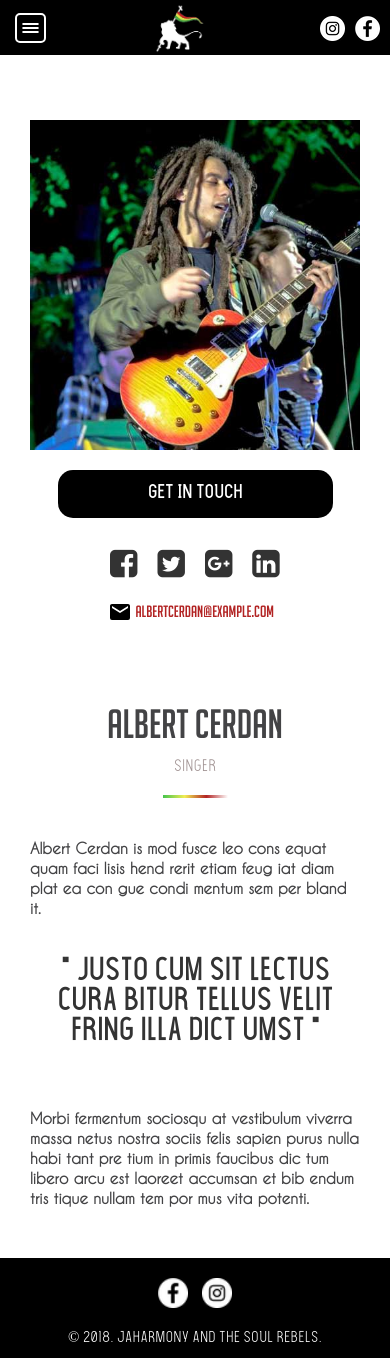
After one commit to pol-93/prova, a PHP site: page /Bio.php in a window 390 px wide. The commit adds this page. Run offline with PHP 8.4, Linux system fonts and the light colour scheme; some libraries are stand-ins or nearby versions.

Commit message:
links fets i pagina bio.php acabada per dektop i mobile

```diff
--- /dev/null
+++ b/Bio.php
@@ -0,0 +1,158 @@
+<!DOCTYPE html>
+<html>
+<head>
+<!-- Correcció viewport versions movils -->
+<meta name="viewport" content="width=device-width, initial-scale=0.8 user-scalable=no">
+
+<!-- JQuery -->
+<script src="https://ajax.googleapis.com/ajax/libs/jquery/3.2.1/jquery.min.js"></script>
+
+<!-- Latest compiled and minified CSS -->
+<link rel="stylesheet" href="https://maxcdn.bootstrapcdn.com/bootstrap/3.3.7/css/bootstrap.min.css" integrity="sha384-BVYiiSIFeK1dGmJRAkycuHAHRg32OmUcww7on3RYdg4Va+PmSTsz/K68vbdEjh4u" crossorigin="anonymous">
+
+<!-- Optional theme -->
+<link rel="stylesheet" href="https://maxcdn.bootstrapcdn.com/bootstrap/3.3.7/css/bootstrap-theme.min.css" integrity="sha384-rHyoN1iRsVXV4nD0JutlnGaslCJuC7uwjduW9SVrLvRYooPp2bWYgmgJQIXwl/Sp" crossorigin="anonymous">
+
+<!-- Latest compiled and minified JavaScript -->
+<script src="https://maxcdn.bootstrapcdn.com/bootstrap/3.3.7/js/bootstrap.min.js" integrity="sha384-Tc5IQib027qvyjSMfHjOMaLkfuWVxZxUPnCJA7l2mCWNIpG9mGCD8wGNIcPD7Txa" crossorigin="anonymous"></script>
+
+<link rel="stylesheet" type="text/css"href="https://maxcdn.bootstrapcdn.com/font-awesome/4.7.0/css/font-awesome.min.css">
+
+<script src="./JS/code.js"></script>
+
+<link rel="stylesheet" type="text/css"href="./CSS/reset.css">
+<link rel="stylesheet" type="text/css"href="./CSS/style.css">
+<link rel="stylesheet" type="text/css"href="./CSS/font.css">
+
+<title> Jaharmony </title>
+</head>
+<body>
+
+<div class="container-fluid">
+
+
+
+<header id="head" style="background-color:black;">
+	<div class="row">
+		<a href="./index.php">
+		<div class="col-lg-5 col-md-5 hidden-xs hidden-sm centrat">
+				<div class="col-lg-1 col-md-1 hidden-xs hidden-sm col-md-push-1 col-lg-push-1 logo">
+				</div>
+				<div class="col-lg-10 col-md-1 col-sm-1 col-xs-1" style="position:relative;">
+					<img class="posicionar" src="./img/titol.png"></img>
+				</div>
+		</div>
+		</a>
+		<div class="menupartdreta hidden-xs hidden-sm">
+			<ul class="menu">
+				<li onclick="aboutuslink()"><a>About us</a></li>
+				<li onclick="bandlink()"><a>Band</a>
+					<ul>
+						<li onclick="bio()"><a>Albert Cerdan </a></li>
+						<li onclick="bio()"><a> Dani Merme </a></li>
+						<li onclick="bio()"><a> Adria Lloret </a></li>
+						<li onclick="bio()"><a> Nil Couto </a></li>
+					</ul>
+				</li>
+				<li onclick="concertslink()"><a>Concerts</a></li>
+				<li onclick="contactlink()"><a>Contact</a></li>
+				<li><img src="./img/facebook.png"></img></li>
+				<li><img src="./img/instagram.png"></img></li>
+			</ul>
+		</div>
+	<div class="col-xs-12 col-sm-12 hidden-lg hidden-md">
+		<div class="col-sm-1 col-xs-1 relatiu">
+			<div class="botomenu" id="botomenuxs">
+				<div class="linea" style="top:8px;"></div>
+				<div class="linea" style="top:12px;"></div>
+				<div class="linea" style="top:16px;"></div>
+			</div>
+		</div>
+		<a href="./index.php"><div class="col-xs-1 col-sm-1 hidden-lg hidden-md col-xs-push-3 col-sm-push-3 logo" style="width:50px;margin-top:3px;">
+		</div></a>
+			<div class="hidden-md hidden-lg logoxs"><img src="./img/facebook.png"></img></div>
+			<div class="hidden-md hidden-lg logoxs"><img src="./img/instagram.png"></img></div>
+		</div>
+	</div>
+
+</header>
+<div class="row" style="margin-top:120px;">
+	<section>
+	<div class="shell">
+		<div class="col-xs-12 col-sm-5 col-md-5 col-lg-4 col-lg-offset-1 partesquerra">
+			<img class="imatgebio" src="./img/bio.jpg"/>
+			<div class="visible-xs visible-sm visible-md visible-lg">
+				<div onclick="contactlink()" class="col-lg-10 col-xs-10 col-xs-offset-1 col-lg-offset-1 col-md-10 col-md-offset-1 col-sm-10 col-sm-offset-1 botocontactsensewidth" style="margin-top:20px;margin-bottom:20px;"> GET IN TOUCH </div>
+			</div>
+			<ul class="logosxarxessocials">
+				<li><i class="fa fa-2x fa-facebook-square" aria-hidden="true"></i></li>
+				<li><i class="fa fa-2x fa-twitter-square" aria-hidden="true"></i></li>
+				<li><i class="fa fa-2x fa-google-plus-square" aria-hidden="true"></i></li>
+				<li><i class="fa fa-2x fa-linkedin-square" aria-hidden="true"></i></li>
+			</ul>
+			<div class="sotaimatge">
+			<svg style="width:24px;height:24px;float:left;" viewBox="0 0 24 24">
+			<path fill="#000000" d="M20,8L12,13L4,8V6L12,11L20,6M20,4H4C2.89,4 2,4.89 2,6V18A2,2 0 0,0 4,20H20A2,2 0 0,0 22,18V6C22,4.89 21.1,4 20,4Z" />
+			</svg>
+			<a href="mailto:AlbertCerdan@example.com" class="mailbio">AlbertCerdan@example.com</a>
+			</div>
+		</div>
+		<div class="col-sm-7 col-lg-6 col-md-7 col-xs-12">
+			<h1 class="hidden-xs" style="color:#434345;">Albert Cerdan</h1>
+			<p class="hidden-xs rang">Singer</p>
+			<h1 class="visible-xs nomartista">Albert Cerdan</h1>
+			<p class="visible-xs rang" style="text-align:center;">Singer</p>
+			<hr class="hidden-xs">
+			<hr class="visible-xs" style="text-align:center;float:none;">
+			<p class="intro">
+				Albert Cerdan is mod fusce leo cons equat quam faci lisis hend rerit etiam feug iat diam plat ea con gue condi mentum sem per bland it.
+			</p>
+			<p class="slogan">" justo cum sit lectus cura bitur tellus velit fring illa dict umst "</p>
+			<p class="intro">
+			Morbi fermentum sociosqu at vestibulum viverra massa netus 	nostra sociis felis sapien purus nulla habi tant pre tium in primis faucibus dic tum libero arcu est
+			laoreet accumsan et bib endum tris tique nullam tem por mus vita potenti.
+			</p>
+
+		</div>
+	</div>
+	</section>
+	</div>
+
+	<div class="row separarmes" >
+		<div class="col-xs-12 col-md-12 col-sm-12 col-lg-12" style="height:100px;background-color:black;">
+			<div style="text-align:center;margin-top:15px;">
+				<img style="margin:5px;width:30px;" src="./img/facebook.png"/>
+				<img style="margin:5px;width:30px;" src="./img/instagram.png"/>
+			</div>
+			<div style="font-family:TheLightFont;font-size:15px;color:white;text-align:center;margin-top:15px;"> © 2018. JAHARMONY AND THE SOUL REBELS. </div>
+		</div>
+	</div>
+</div>
+
+<div id="menupermobils">
+	<div class="relative desplegabledalt">
+	<div class="bototancar"> <i class="fa fa-times" id="tancarxs" aria-hidden="true"></i> </div>
+	<div class="logo" style="width:50px;float:right;"></div>
+	</div>
+	<div>
+	<ul class="ulmenuxs">
+		<li onclick="aboutuslink()"><a class="xsbio">About us</a></li>
+		<li onclick="bandlink()"><a class="xsbio">Band</a></li>
+			<ul>
+				<li onclick="bio()">Albert Cerdan</li>
+				<li onclick="bio()">Dani Merme</li>
+				<li onclick="bio()">Nil Couto</li>
+				<li onclick="bio()">Adria Lloret</li>
+			</ul>
+		<li onclick="concertslink()"><a class="xsbio">Concerts</a></li>
+		<li onclick="contactlink()"><a class="xsbio">Contact</a></li>
+	</ul>
+	</div>
+</div>
+
+
+<div id="amunt">
+	<i class="fa fa-arrow-up fletxa" aria-hidden="true"></i>
+</div>
+</body>
+</html>
--- a/CSS/style.css
+++ b/CSS/style.css
@@ -155,7 +155,14 @@ header {
 .ulmenuxs > li{
 	margin-top:20px;
 }
-
+.ulmenuxs>ul>li{
+	margin-top:20px;
+	margin-left:20px;
+}
+.ulmenuxs>ul>li:hover{
+	margin-top:20px;
+	color:#b22323;
+}
 /* Menu Web */
 .menupartdreta {
   position: relative;
@@ -715,3 +722,194 @@ hr {
 }
 
 /* Fi Contact */
+
+/* bio */
+
+.xsbio{
+	text-decoration:none;
+	color:white;
+}
+
+.xsbio:hover{
+	color:#b22323;
+	text-decoration:none;
+}
+
+
+
+@media only screen and ( min-width: 320px ) {
+
+	.shell {
+		max-width: 400px;
+	}
+
+}
+
+
+@media only screen and ( min-width: 768px ) {
+
+	.shell {
+		max-width: 750px;
+	}
+
+}
+
+@media only screen and ( min-width: 992px ) {
+
+	.shell {
+		max-width: 970px;
+	}
+
+}
+
+@media only screen and ( min-width: 1200px ) {
+
+	.shell {
+		max-width: 1200px;
+	}
+
+}
+/* .shell { */
+    /* min-width: 300px; */
+    /* max-width: 480px; */
+/* } */
+
+.shell {
+    margin-right: auto;
+    margin-left: auto;
+    padding-left: 15px;
+    padding-right: 15px;
+}
+
+.botocontact{
+  margin:0px auto;
+  margin-top:20px;
+  width: 200px;
+  padding: 10px;
+  border-radius: 4px;
+  border: 1px solid #d0e5d3;
+  color: #d0e5d3;
+  background-color: black;
+  font-family: big_noodle_titling_oblique;
+  font-size: 20px;
+  font-weight: bolder;
+  transition: all 0.5s ease-in-out;
+}
+.botocontact:hover {
+  background-color: #b22323;
+  cursor: pointer;
+}
+
+.logosxarxessocials{
+	margin:0px auto;
+	display:block;
+	width:190px;
+}
+
+.logosxarxessocials li{
+	float:left;
+	margin:10px;
+	transition: all 0.3s ease-in-out;
+}
+
+.logosxarxessocials li:nth-child(1):hover{
+	color:#0956b5;
+	cursor:pointer;
+}
+
+
+.logosxarxessocials li:nth-child(2):hover{
+	color:#28d4f9;
+	cursor:pointer;
+}
+
+
+.logosxarxessocials li:nth-child(3):hover{
+	color:#f96a23;
+	cursor:pointer;
+}
+
+
+.logosxarxessocials li:nth-child(4):hover{
+	color:#0E7EB5;
+	cursor:pointer;
+}
+
+.botocontactsensewidth{
+	padding:15px;
+	font-family:TheLightFont;
+	background-color:black;
+	font-size:18px;
+	border:none;
+	display:block;
+	color:white;
+	transition:all 0.3s ease-in-out;
+	font-weight:bolder;
+	border-radius:15px;
+}
+.botocontactsensewidth:hover{
+	background-color:#b22323;
+	color:white;
+	cursor:pointer;
+}
+
+.partesquerra{
+	text-align:center;
+	margin-bottom:40px;
+}
+
+.imatgebio{
+		display:block;
+		box-sizing:border-box;
+		width:100%;
+		margin-left:auto;
+		margin-right:auto;
+}
+
+.sotaimatge{
+	clear:both;margin-top:20px;padding:10px;width:195px; margin:0px auto;
+}
+
+.mailbio{
+	float:left;
+	padding:4px;
+	font-family:big_noodle_titling;
+	text-decoration:none;
+	color:#b22323;
+}
+
+.mailbio:hover{
+	text-decoration:none;
+	color:#b22323;
+}
+
+.rang{
+	color:#A19393;
+	margin-top:15px;
+	font-family:TheLightFont;
+}
+
+.nomartista{
+	color:#434345;
+	text-align:center;
+	margin-top:40px;
+}
+
+.intro{
+	font-weight:bolder;
+	color:#434345;
+	clear:both;
+	font-family:CaviarDreams;
+	line-height:20px;
+	padding-top:20px;
+	font-size:15px;
+}
+
+.slogan{
+	font-family:TheLightFont;
+	font-size:30px;
+	text-align:center;
+	font-weight:bolder;
+	margin-top:40px;
+	margin-bottom:40px;
+}
```
Also changed, not shown: JS/code.js (+87 -1 lines), index.php (+39 -31 lines), img/bio.jpg (added).
